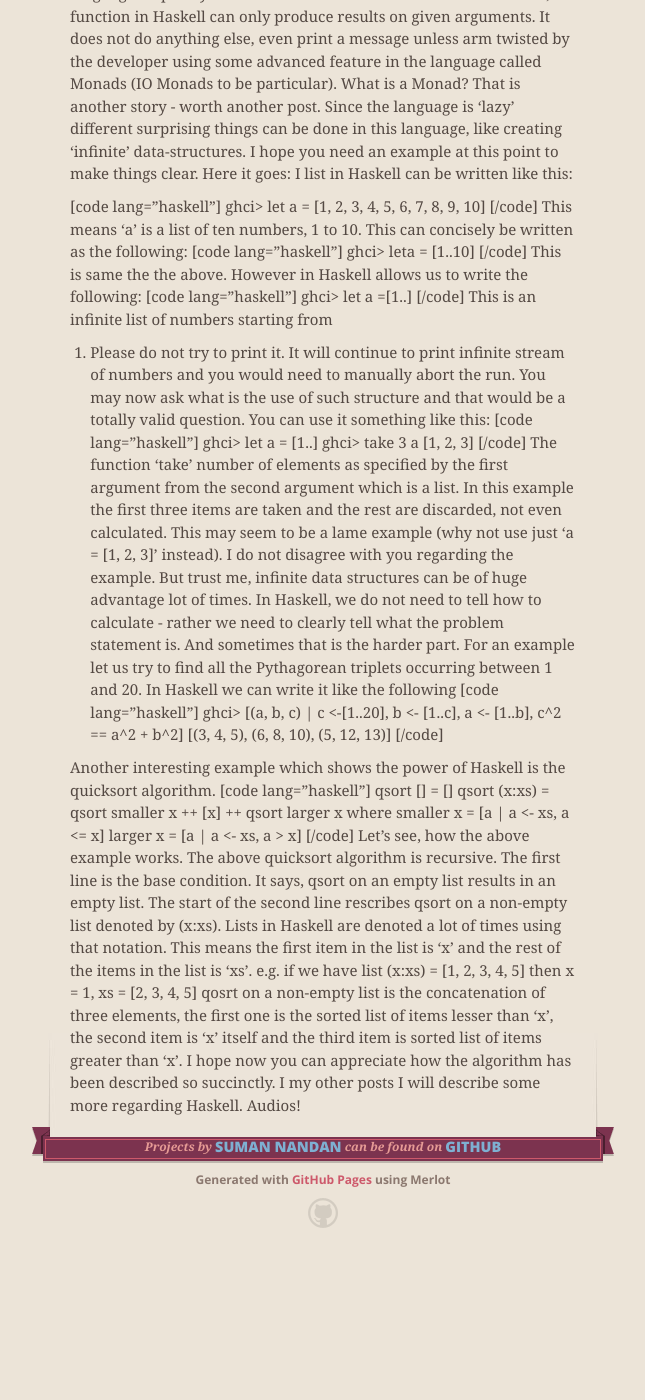
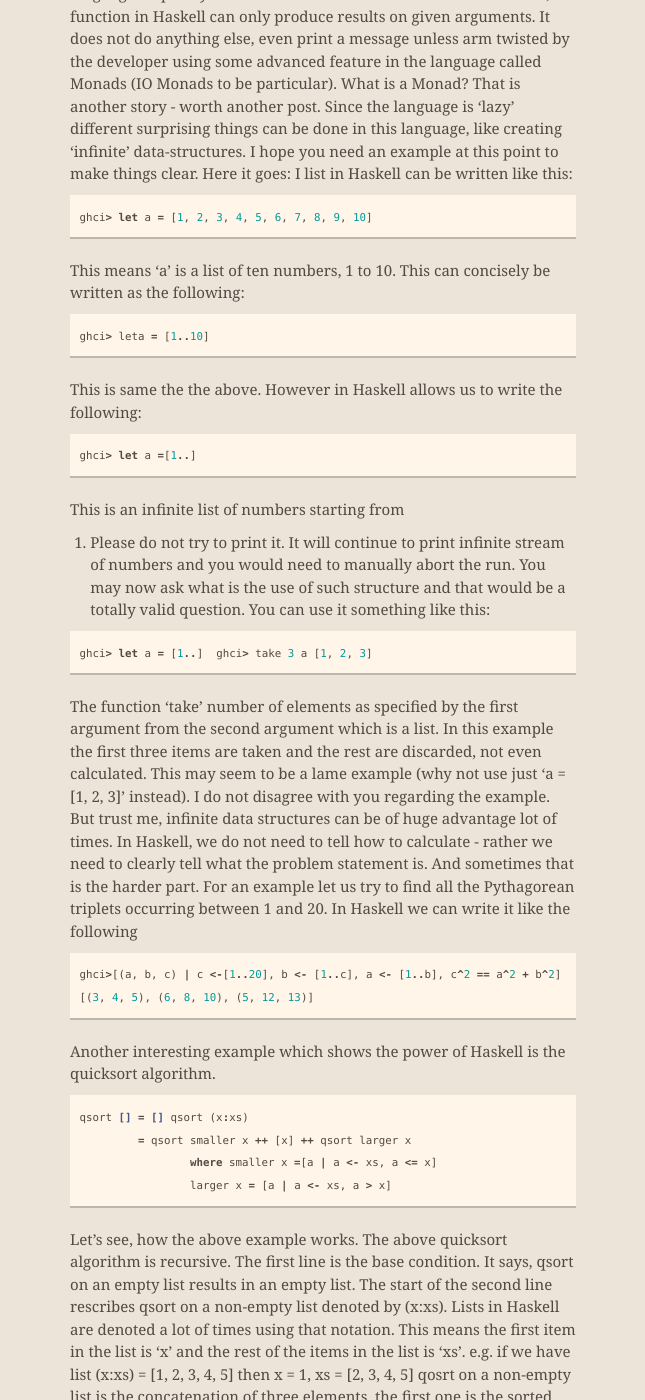
Before and after one commit to snandan/snandan.github.io, a Jekyll site: the page built from _posts/2013-12-4-Haskell-intro.md, in a window 1280 px wide and 1400 px high, scrolled down 484 px. Shown: the whole window, without its empty margins (317-962 px from the left). Built offline with Jekyll 4.4.1, drawn with Linux system fonts in a browser that asks for light colours; nearby versions of some CDN libraries; before the commit the page ends 1752 px from its top, so only the background shows below that; some of the changed text lies outside the part shown.

Commit message:
Fixed the formatting of code snippets

```diff
--- a/_posts/2013-12-4-Haskell-intro.md
+++ b/_posts/2013-12-4-Haskell-intro.md
@@ -30,26 +30,28 @@ done in this language, like creating 'infinite' data-structures.  I
 hope you need an example at this point to make things clear. Here it
 goes: I list in Haskell can be written like this:
 
-[code lang="haskell"]
+{% highlight haskell %}
 ghci> let a = [1, 2, 3, 4, 5, 6, 7, 8, 9, 10]
-[/code]
+{% endhighlight %}
 This means 'a' is a list of ten numbers, 1 to 10. This can
 concisely be written as the following:
-[code lang="haskell"]
+{% highlight haskell %}
 ghci> leta = [1..10]
-[/code]
+{% endhighlight %}
 This is same the the above.  However in Haskell
 allows us to write the following:
-[code lang="haskell"]
+{% highlight haskell %}
 ghci> let a =[1..]
-[/code]
+{% endhighlight %}
 This is an infinite list of numbers starting from
 1. Please do not try to print it. It will continue to print infinite
 stream of numbers and you would need to manually abort the run.  You
 may now ask what is the use of such structure and that would be a
 totally valid question.  You can use it something like this:
-[code lang="haskell"] ghci> let a = [1..]  ghci> take 3 a [1, 2, 3]
-[/code] The function 'take' number of elements as specified by the
+{% highlight haskell %}
+ghci> let a = [1..]  ghci> take 3 a [1, 2, 3]
+{% endhighlight %}
+The function 'take' number of elements as specified by the
 first argument from the second argument which is a list. In this
 example the first three items are taken and the rest are discarded,
 not even calculated. This may seem to be a lame example (why not use
@@ -59,15 +61,21 @@ advantage lot of times.  In Haskell, we do not need to tell how to
 calculate - rather we need to clearly tell what the problem statement
 is. And sometimes that is the harder part.  For an example let us try
 to find all the Pythagorean triplets occurring between 1 and 20. In
-Haskell we can write it like the following [code lang="haskell"] ghci>
-[(a, b, c) | c <-[1..20], b <- [1..c], a <- [1..b], c^2 == a^2 + b^2]
-[(3, 4, 5), (6, 8, 10), (5, 12, 13)] [/code]
+Haskell we can write it like the following
+{% highlight haskell %}
+ghci>[(a, b, c) | c <-[1..20], b <- [1..c], a <- [1..b], c^2 == a^2 + b^2]
+[(3, 4, 5), (6, 8, 10), (5, 12, 13)]
+{% endhighlight %}
 
 Another interesting example which shows the power of Haskell is the
-quicksort algorithm.  [code lang="haskell"] qsort [] = [] qsort (x:xs)
-= qsort smaller x ++ [x] ++ qsort larger x where smaller x =
-[a | a <- xs, a <= x] larger x = [a | a <- xs, a > x] [/code] Let's
-see, how the above example works.  The above quicksort algorithm is
+quicksort algorithm.
+{% highlight haskell %}
+qsort [] = [] qsort (x:xs)
+         = qsort smaller x ++ [x] ++ qsort larger x
+                 where smaller x =[a | a <- xs, a <= x]
+                 larger x = [a | a <- xs, a > x]
+{% endhighlight %}
+Let's see, how the above example works.  The above quicksort algorithm is
 recursive. The first line is the base condition. It says, qsort on an
 empty list results in an empty list. The start of the second line
 rescribes qsort on a non-empty list denoted by (x:xs). Lists in
```
